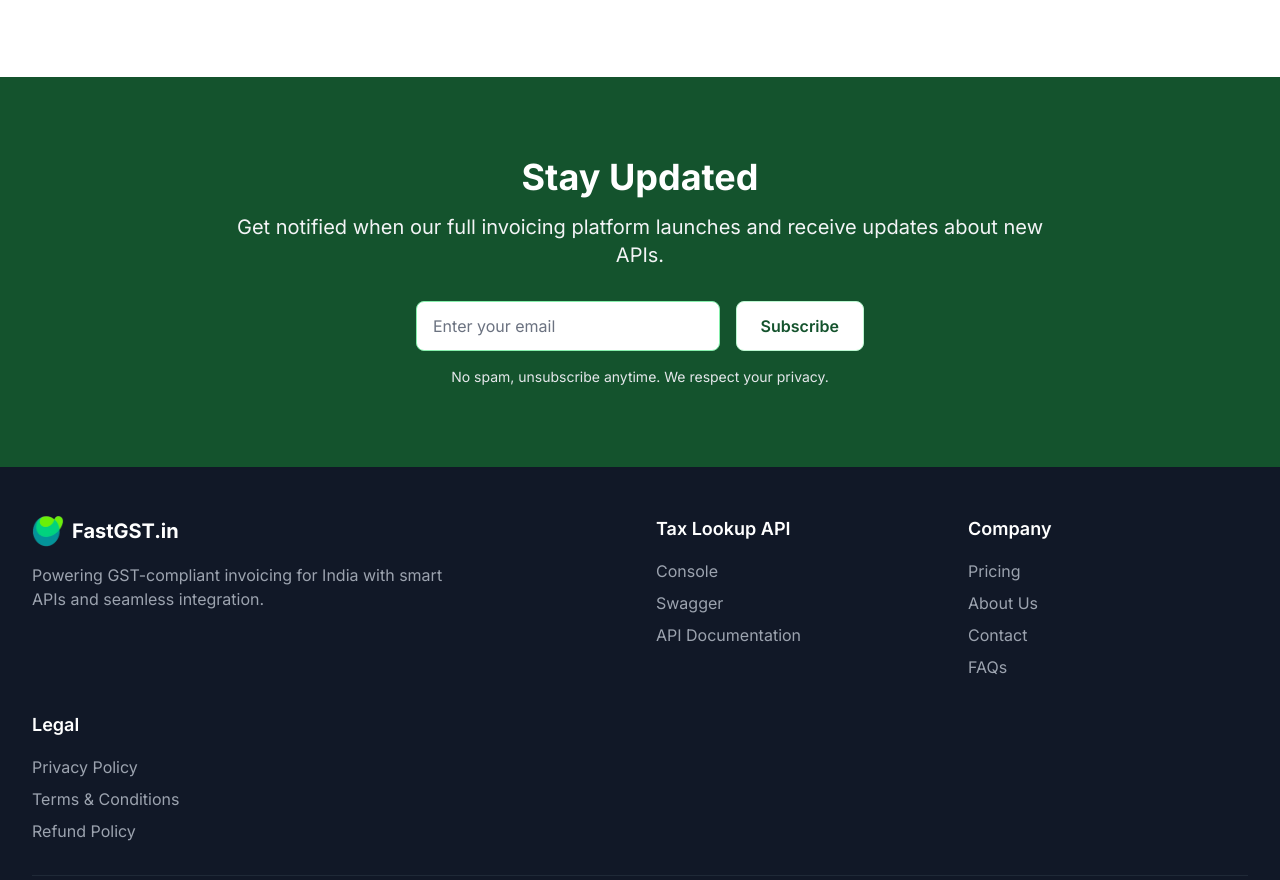
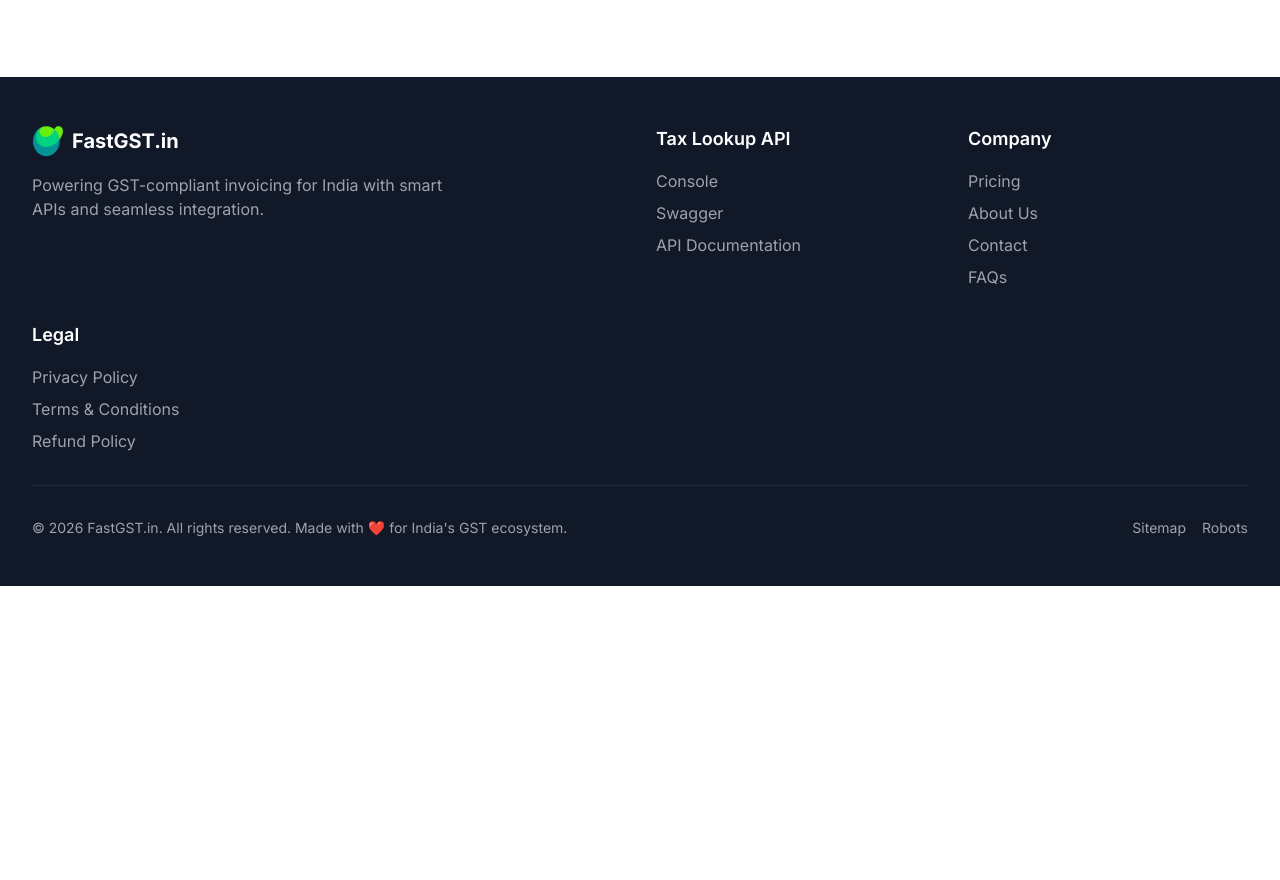
Before and after one commit to fastgst/www.fastgst.in, an Eleventy site: page src/index.njk in a window 1280 px wide. Shown: the part 1858-2738 px from the top of the page. After the commit the page ends 2444 px from the top, so only its background shows below. Built offline with nearby package versions, Linux system fonts and the light colour scheme; Eleventy itself is replaced by a stand-in of ours; files that its build step writes are made by us from their sources; no server answers.

Commit message:
fix - Website fixes

```diff
--- a/src/index.njk
+++ b/src/index.njk
@@ -376,25 +376,4 @@
     </section>
 
     {% include "api-demo.njk" %}
-
-    <!-- Newsletter Section -->
-    <section class="py-20 bg-primary-900">
-        <div class="max-w-4xl mx-auto px-4 sm:px-6 lg:px-8 text-center">
-            <h2 class="text-3xl md:text-4xl font-bold text-white mb-4">
-                Stay Updated
-            </h2>
-            <p class="text-xl text-gray-100 mb-8">
-                Get notified when our full invoicing platform launches and receive updates about new APIs.
-            </p>
-            <form class="flex flex-col sm:flex-row gap-4 max-w-md mx-auto" id="newsletterForm">
-                <input type="email" placeholder="Enter your email" class="flex-1 px-4 py-3 rounded-lg border border-primary-300 bg-white text-gray-900 placeholder-gray-500 focus:ring-2 focus:ring-primary-500 focus:border-transparent">
-                <button type="submit" class="bg-white text-primary-900 px-6 py-3 rounded-lg hover:bg-primary-50 transition-colors font-semibold border border-primary-200">
-                    Subscribe
-                </button>
-            </form>
-            <p class="text-sm text-gray-200 mt-4">
-                No spam, unsubscribe anytime. We respect your privacy.
-            </p>
-        </div>
-    </section>
 </main>
```
